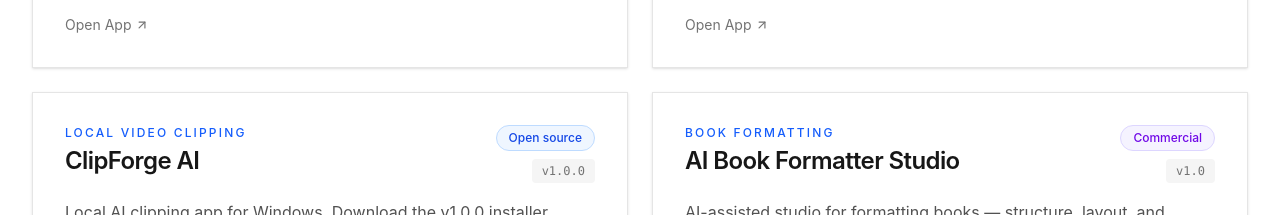
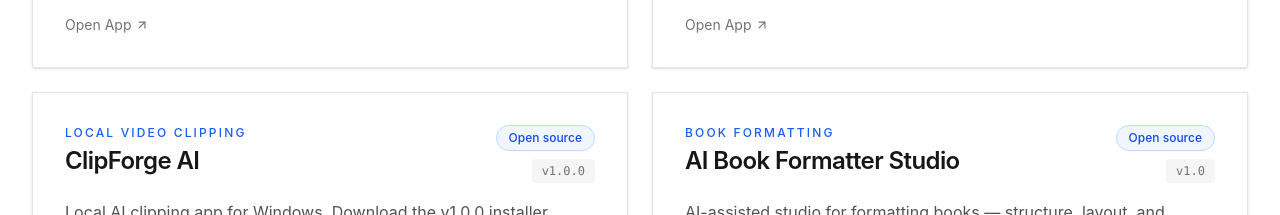
Before and after one commit to rdouglaz/Adewunmiportfolio, a React (Vite) app: page /releases in a window 1280 px wide. Shown: the part 1140-1355 px from the top of the page. Built offline with nearby package versions, Linux system fonts and the light colour scheme.

Commit message:
fix(releases): Book Formatter Studio is open source

```diff
--- a/src/app/pages/Releases.tsx
+++ b/src/app/pages/Releases.tsx
@@ -106,7 +106,7 @@ const releases: Release[] = [
     tag: 'Book Formatting',
     description:
       'AI-assisted studio for formatting books — structure, layout, and publish-ready output.',
-    license: 'Commercial',
+    license: 'Open source',
     version: 'v1.0',
     tech: ['AI writing systems', 'React', 'Vercel'],
     releaseUrl: '',
```
